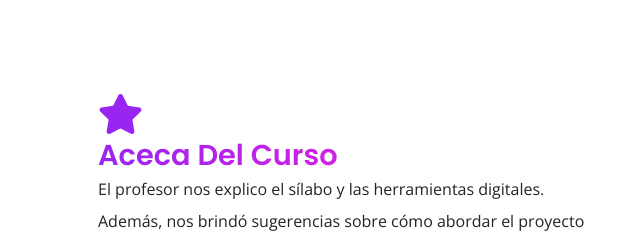
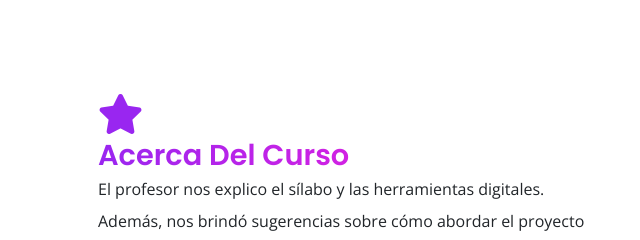
Before and after one commit to guerevalery/vagus-laboratorio-2, a website: page INDEX - CLASES 1.html in a window 1280 px wide. Shown: the part 525-765 px from the top of the page, 0-640 px from the left. Drawn offline with nearby package versions, Linux system fonts and the light colour scheme; files that its build step writes are made by us from their sources; files whose address does not match are found by name.

Commit message:
Update INDEX - CLASES 1.html

```diff
--- a/INDEX - CLASES 1.html
+++ b/INDEX - CLASES 1.html
@@ -81,7 +81,7 @@
         <div class="col-lg-6 col-md-6 col-sm-12 col-xs-12 services mt-4">
           <div class="services__content">
             <div class="icon d-block fas fa-star"></div>
-            <h3 class="display-3--title mt-1">Aceca del curso</h3>
+            <h3 class="display-3--title mt-1">Acerca del curso</h3>
             <p class="lh-lg">
               El profesor nos explico el sílabo y las herramientas digitales. Además, nos brindó sugerencias sobre cómo abordar el proyecto para lograr un promedio exitoso. Nos mostro acerca del arte con chatarra electrónica, ingeniería inversa, fotogrametría e impresión 3D. Fue una clase interesante.
 
```
